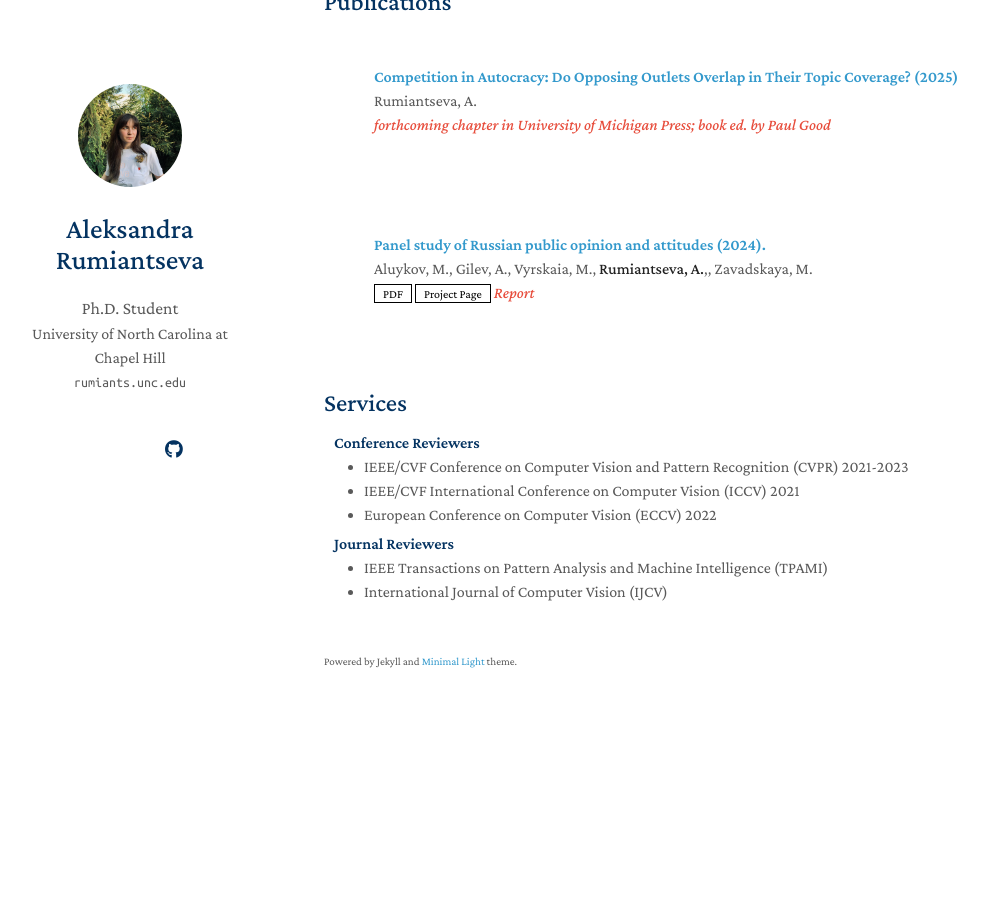
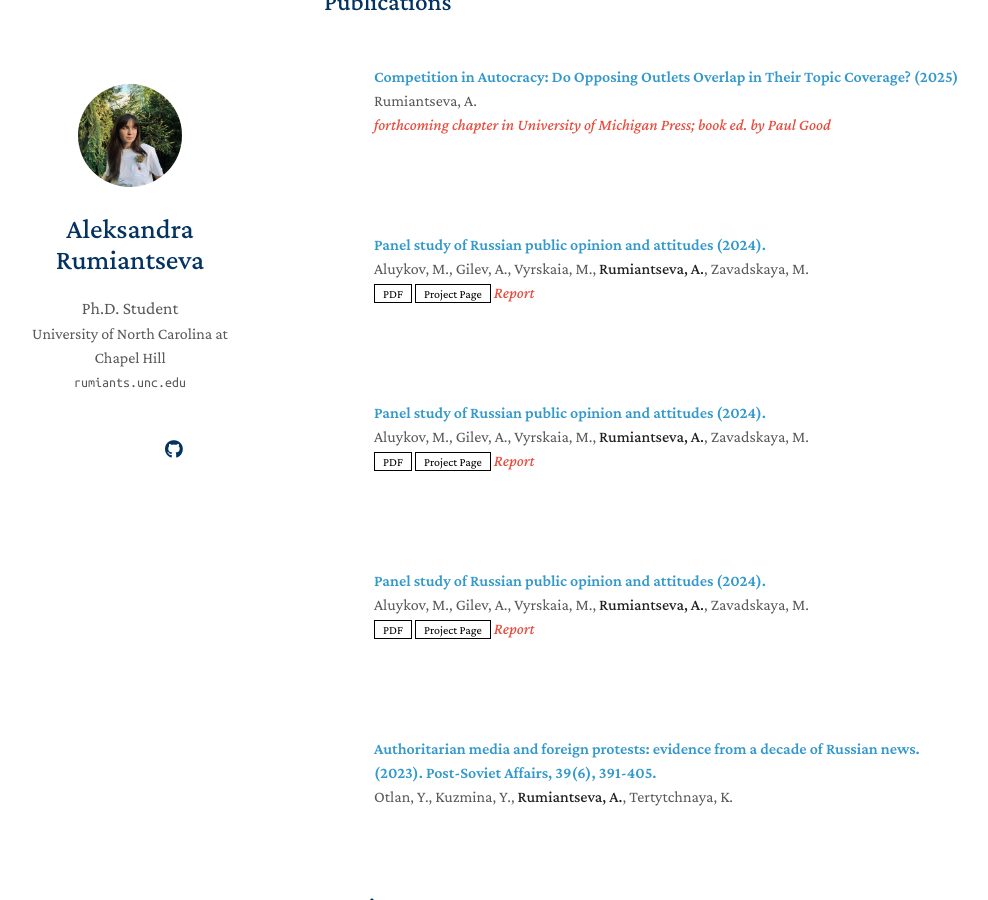
Before and after one commit to dimvdali/dimvdali.github.io, a Jekyll site: the page built from index.md, in a window 1280 px wide and 900 px high, scrolled down 434 px. Shown: the whole window, without its empty margins (146-1134 px from the left). Built offline with Jekyll 4.4.1, drawn with Linux system fonts in a browser that asks for light colours; a style sheet for code colours, icons or effects is not loaded; our own code applies the rules of GitHub Pages for plain Markdown files; before the commit the page ends 1176 px from its top, so only the background shows below that.

Commit message:
update publications

```diff
--- a/_data/publications.yml
+++ b/_data/publications.yml
@@ -5,7 +5,23 @@ main:
     notes: forthcoming chapter in University of Michigan Press; book ed. by Paul Good
 
   - title: "Panel study of Russian public opinion and attitudes (2024)."
-    authors: Aluykov, M., Gilev, A., Vyrskaia, M., <strong>Rumiantseva, A.</strong>,, Zavadskaya, M.
+    authors: Aluykov, M., Gilev, A., Vyrskaia, M., <strong>Rumiantseva, A.</strong>, Zavadskaya, M.
     pdf: https://osf.io/preprints/osf/ek8wy_v1
     page: https://class-il.mpi-inf.mpg.de/mnemonics/
     notes: Report
+
+  - title: "Panel study of Russian public opinion and attitudes (2024)."
+    authors: Aluykov, M., Gilev, A., Vyrskaia, M., <strong>Rumiantseva, A.</strong>, Zavadskaya, M.
+    pdf: https://osf.io/preprints/osf/ek8wy_v1
+    page: https://class-il.mpi-inf.mpg.de/mnemonics/
+    notes: Report
+
+  - title: "Panel study of Russian public opinion and attitudes (2024)."
+    authors: Aluykov, M., Gilev, A., Vyrskaia, M., <strong>Rumiantseva, A.</strong>, Zavadskaya, M.
+    pdf: https://osf.io/preprints/osf/ek8wy_v1
+    page: https://class-il.mpi-inf.mpg.de/mnemonics/
+    notes: Report
+
+  - title: "Authoritarian media and foreign protests: evidence from a decade of Russian news. (2023). Post-Soviet Affairs, 39(6), 391-405."
+    authors: Otlan, Y., Kuzmina, Y., <strong>Rumiantseva, A.</strong>, Tertytchnaya, K.
+    link: https://www.tandfonline.com/doi/full/10.1080/1060586X.2023.2264079
```
